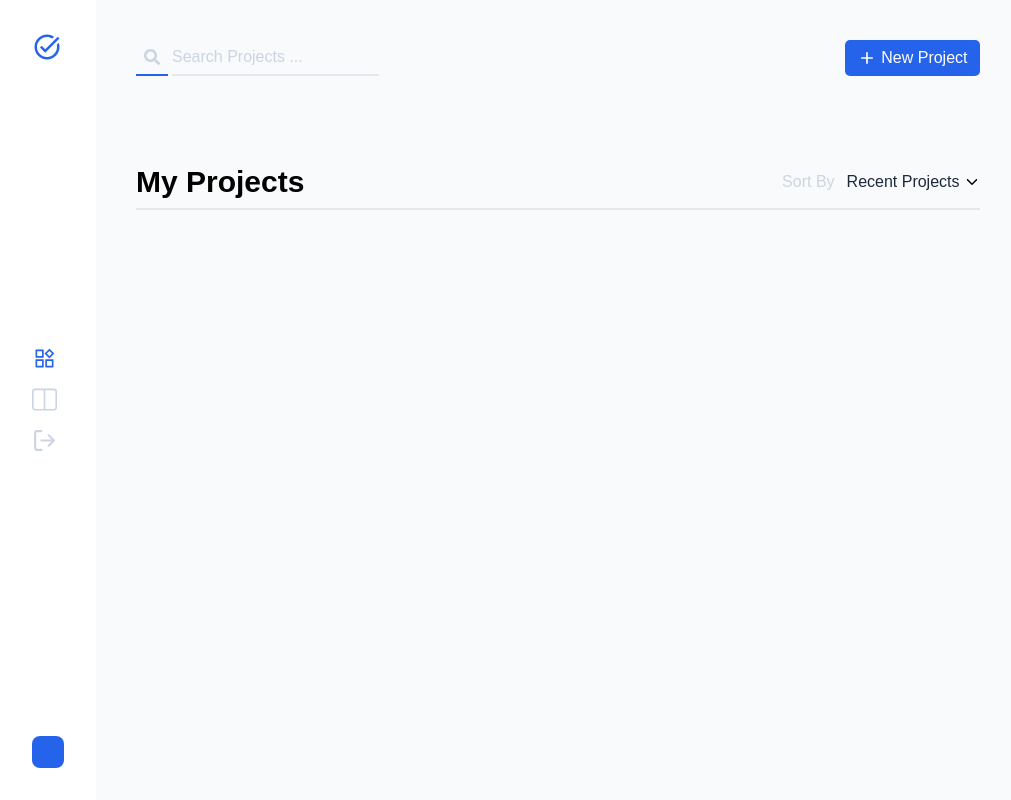
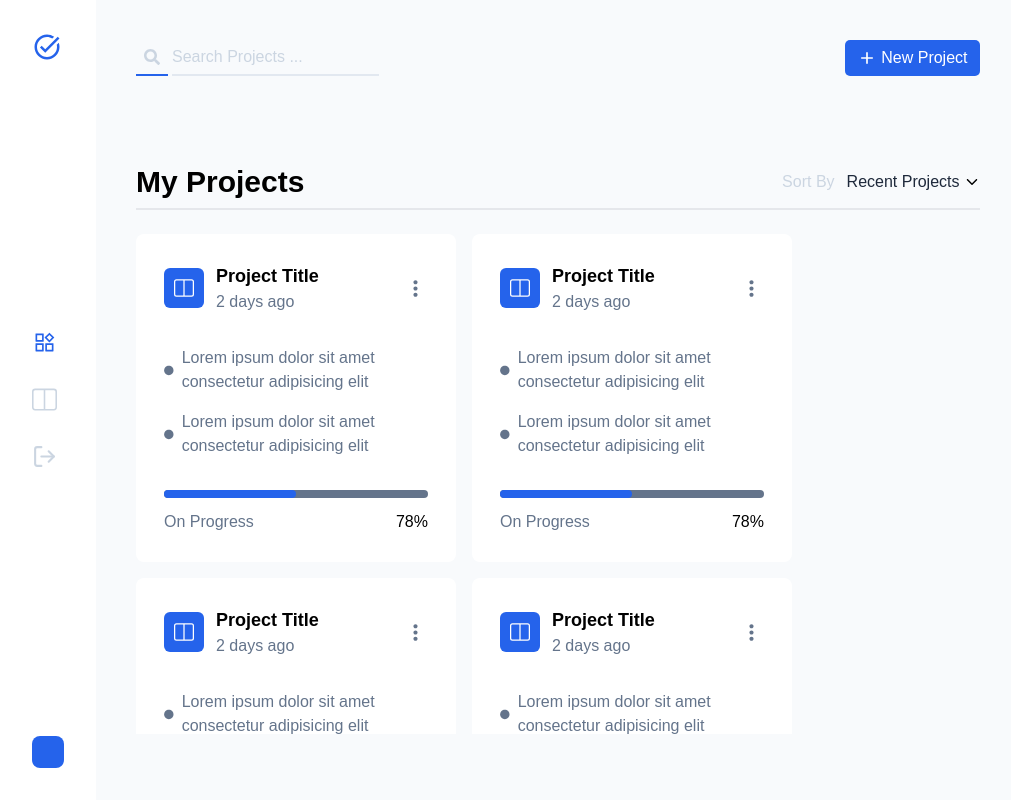
Before and after one commit to parham-devdocs/project-manager--next, a Next.js app: page /AllProjects in a window 1280 px wide. Shown: the whole page, without its empty margins (0-1011 px from the left). Built offline with nearby package versions, Linux system fonts and the light colour scheme.

Commit message:
projects main section and project cards created

```diff
--- a/app/AllProjects/page.tsx
+++ b/app/AllProjects/page.tsx
@@ -1,10 +1,12 @@
 import AllProjectsHeader from "@/components/AllProjects/Header";
+import AllProjectsSection from "@/components/AllProjects/mainSection";
 import AllProjectsSubHeader from "@/components/AllProjects/SubHeader";
 
 function page() {
   return (
     <div className=" bg-slate-50 w-full min-h-screen flex">
-      <AllProjectsArea />
+          <AllProjectsArea />
+
     </div>
   );
 }
@@ -13,7 +15,8 @@ function AllProjectsArea() {
   return (
     <div className=" w-[78%] p-10 flex-col gap-3">
       <AllProjectsHeader />
-      <AllProjectsSubHeader />
+          <AllProjectsSubHeader />
+          <AllProjectsSection/>
     </div>
   );
 }
--- a/app/layout.tsx
+++ b/app/layout.tsx
@@ -23,7 +23,7 @@ export default function RootLayout({
 }>) {
   return (
     <html lang="en">
-      <body className={`${poppins.variable}  antialiased flex`}>
+      <body className={`${poppins.variable}  antialiased flex overflow-auto`}>
         <Sidebar />
 
         {children}
--- /dev/null
+++ b/components/AllProjects/MainSection.tsx
@@ -0,0 +1,26 @@
+import SingleProjectCard from "./SingleProjectCard";
+
+function AllProjectsSection() {
+  return (
+    <ul className=" flex flex-row h-[500px] overflow-auto gap-4 flex-wrap mt-6">
+      <SingleProjectCard />
+      <SingleProjectCard />
+      <SingleProjectCard />
+      <SingleProjectCard />
+      <SingleProjectCard />
+      <SingleProjectCard />
+      <SingleProjectCard />
+      <SingleProjectCard />
+      <SingleProjectCard />
+      <SingleProjectCard />
+      <SingleProjectCard />
+      <SingleProjectCard />
+      <SingleProjectCard />
+      <SingleProjectCard />
+      <SingleProjectCard />
+      <SingleProjectCard />
+    </ul>
+  );
+}
+
+export default AllProjectsSection;
--- /dev/null
+++ b/components/AllProjects/SingleProjectCard.tsx
@@ -0,0 +1,56 @@
+import { BsCircle, BsLayoutSplit } from "react-icons/bs";
+import { MdMoreVert } from "react-icons/md";
+import { FaCircle } from "react-icons/fa";
+
+function SingleProjectCard() {
+  return (
+    <li className=" w-80 flex flex-col gap-8 rounded-lg p-7 h-fit bg-white">
+      <CardHeader />
+      <CardDesc />
+      <Progress />
+    </li>
+  );
+}
+
+function CardHeader() {
+  return (
+    <div className=" flex justify-between items-center">
+      <div className=" flex gap-3 items-center">
+        <div className=" bg-blue-600 rounded-md h-10 w-10 flex justify-center items-center ">
+          <BsLayoutSplit color="white" size={20} />
+        </div>
+        <div>
+          <h2 className=" text-lg font-bold">Project Title</h2>
+          <p className=" text-slate-500">2 days ago</p>
+        </div>
+      </div>
+      <MdMoreVert className=" text-slate-500" size={25} />
+    </div>
+  );
+}
+function CardDesc(params: type) {
+  return (
+    <ul className=" space-y-4  text-slate-500 ">
+      <li className=" flex gap-2 items-center">
+        <FaCircle size={15} /> Lorem ipsum dolor sit amet consectetur
+        adipisicing elit
+      </li>
+      <li className=" flex gap-2 items-center">
+        <FaCircle size={15} /> Lorem ipsum dolor sit amet consectetur
+        adipisicing elit
+      </li>
+    </ul>
+  );
+}
+function Progress() {
+    return <div className=" flex flex-col gap-3 ">
+      <div className=" w-full h-2 rounded-full bg-slate-500">
+        <div className=" h-full w-1/2 bg-blue-600 rounded-full"></div>
+        </div>
+        <div className=" flex justify-between">
+            <p className=" text-slate-500 "> On Progress</p>
+            <p >78%</p>
+        </div>
+  </div>;
+}
+export default SingleProjectCard;
--- a/components/sidebar.tsx
+++ b/components/sidebar.tsx
@@ -19,7 +19,7 @@ const Logo = () => {
 
 const Buttons = () => {
     return (
-      <div className=" space-y-4">
+      <div className=" space-y-8">
         <AiOutlineProduct  size={25} className=" text-blue-600 cursor-pointer" />
         <BsLayoutSplit size={25} className=" text-slate-300 cursor-pointer"/>
         <FiLogOut size={25} className=" text-slate-300 cursor-pointer"/>
```
Also changed, not shown: components/AllProjects/StatsRightSidebar.tsx (added, +10 -0 lines).
